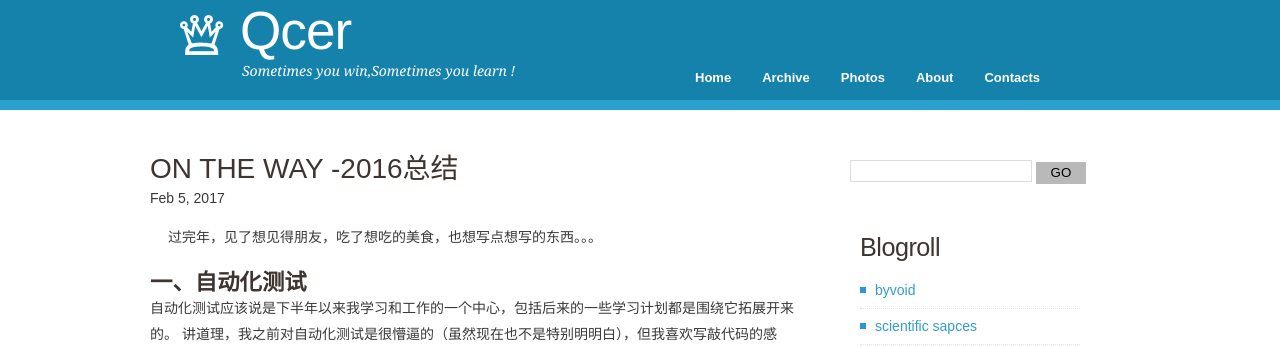
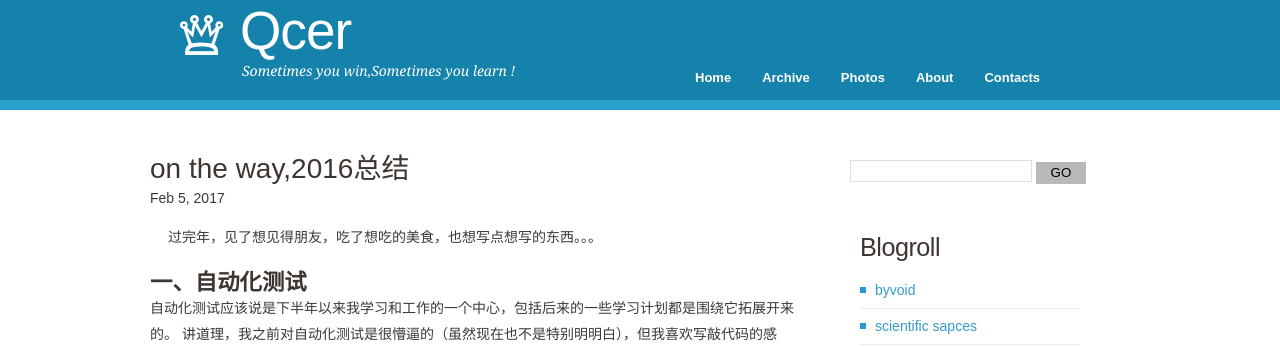
Before and after one commit to qcer/blog, a Jekyll site: the page built from _posts/2017-02-05-summary_2016.markdown, in a window 1280 px wide. Shown: the top 347 px of the page. Built offline with Jekyll 4.4.1, drawn with Linux system fonts in a browser that asks for light colours.

Commit message:
modify the article

```diff
--- a/_posts/2017-02-05-summary_2016.markdown
+++ b/_posts/2017-02-05-summary_2016.markdown
@@ -1,6 +1,6 @@
 ---
 layout: post
-title:  "ON THE WAY -2016总结"
+title:  "on the way,2016总结"
 date:   2017-02-05
 categories: jekyll update
 ---
```
